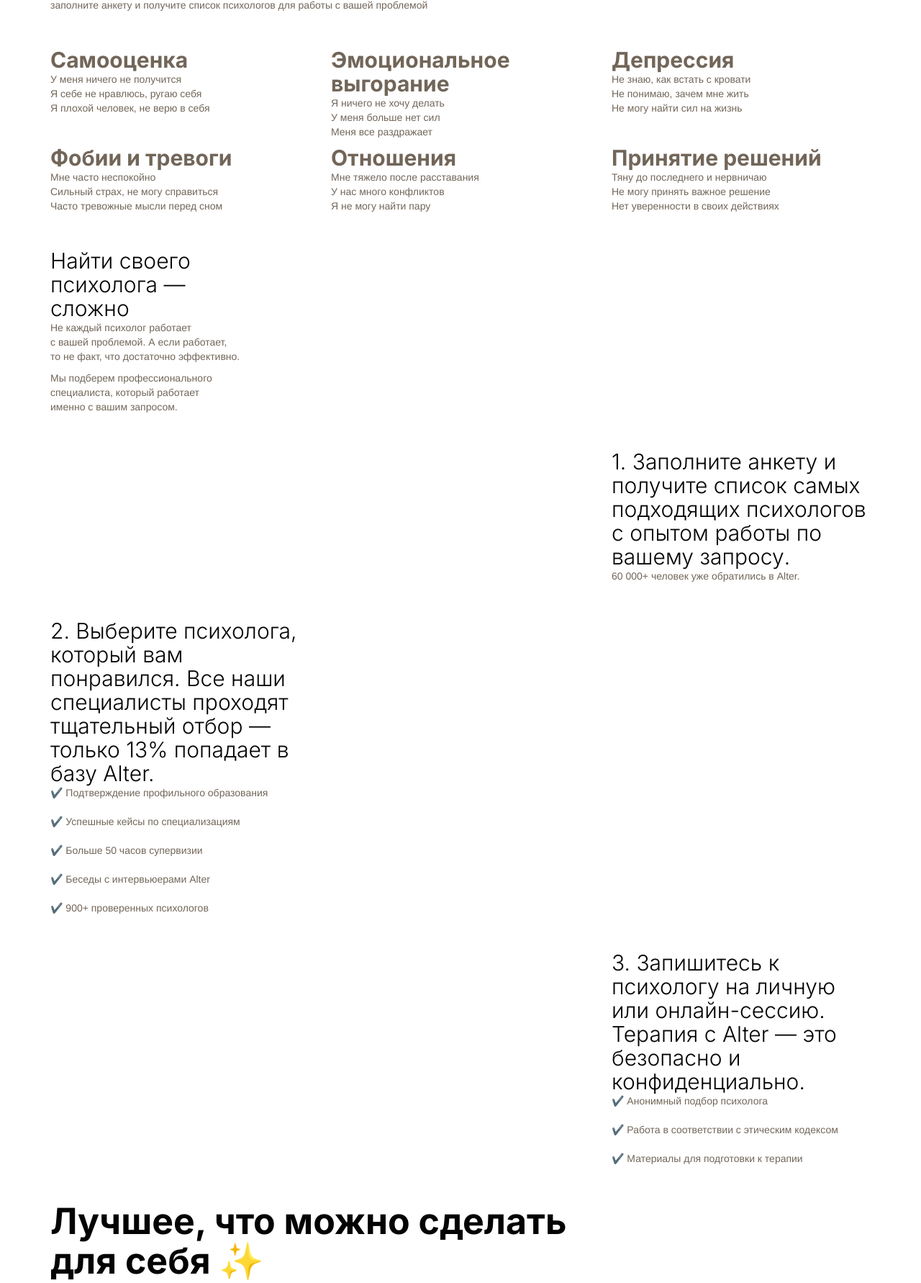
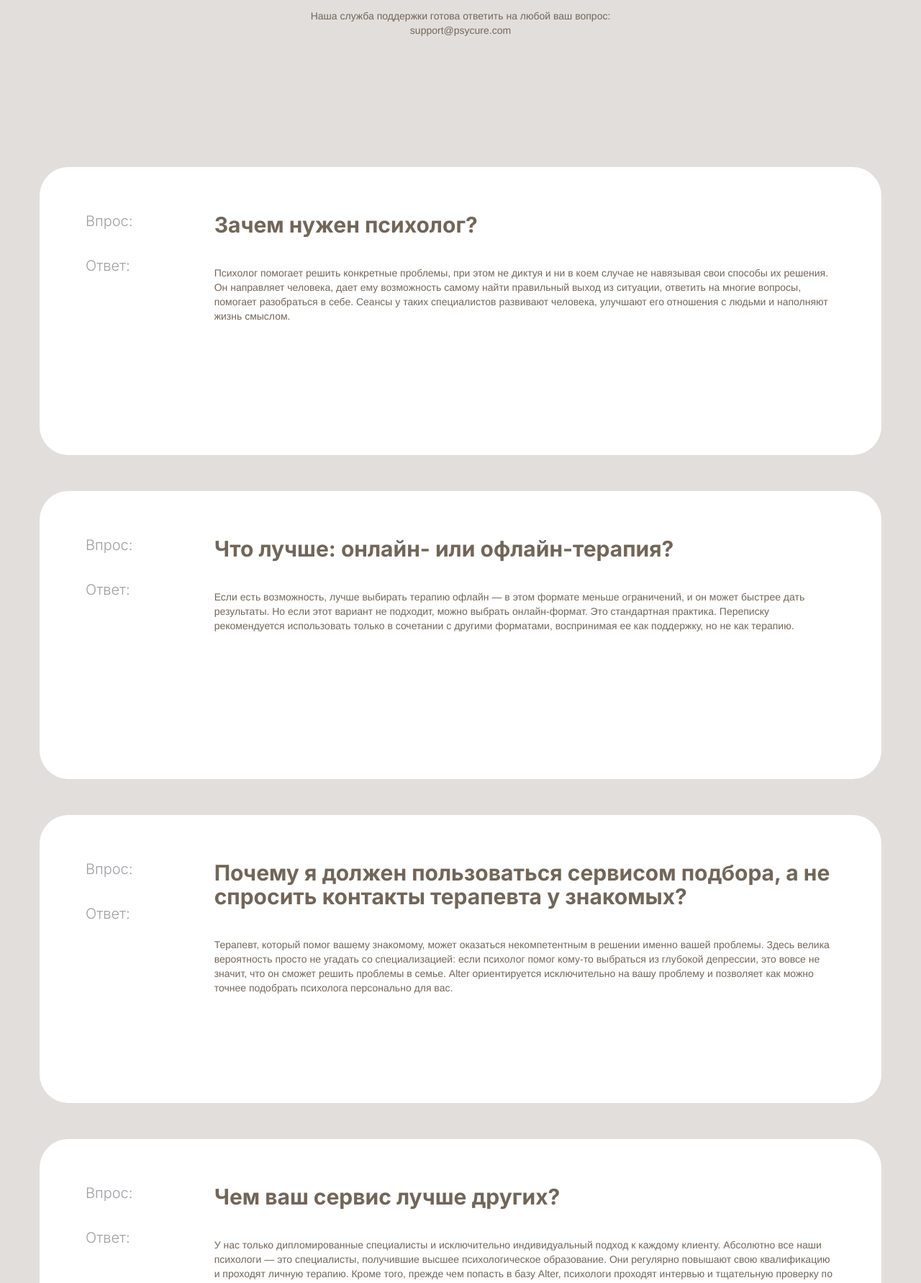
Before and after one commit to k0zhanova/project2023, a plain HTML site: page questions.html in a window 1280 px wide. Shown: the part 225-2007 px from the top of the page at 72% size. Drawn offline with nearby package versions, Linux system fonts and the light colour scheme.

Commit message:
Update questions.html

```diff
--- a/questions.html
+++ b/questions.html
@@ -13,6 +13,10 @@
     <!-- Последняя компиляция и сжатый JavaScript -->
     <script src="https://maxcdn.bootstrapcdn.com/bootstrap/3.3.7/js/bootstrap.min.js" integrity="sha384-Tc5IQib027qvyjSMfHjOMaLkfuWVxZxUPnCJA7l2mCWNIpG9mGCD8wGNIcPD7Txa" crossorigin="anonymous"></script>
 
+    <script src="https://code.jquery.com/jquery-3.3.1.slim.min.js" integrity="sha384-q8i/X+965DzO0rT7abK41JStQIAqVgRVzpbzo5smXKp4YfRvH+8abtTE1Pi6jizo" crossorigin="anonymous"></script>
+    <script src="https://cdnjs.cloudflare.com/ajax/libs/popper.js/1.14.7/umd/popper.min.js" integrity="sha384-UO2eT0CpHqdSJQ6hJty5KVphtPhzWj9WO1clHTMGa3JDZwrnQq4sF86dIHNDz0W1" crossorigin="anonymous"></script>
+    <script src="https://stackpath.bootstrapcdn.com/bootstrap/4.3.1/js/bootstrap.min.js" integrity="sha384-JjSmVgyd0p3pXB1rRibZUAYoIIy6OrQ6VrjIEaFf/nJGzIxFDsf4x0xIM+B07jRM" crossorigin="anonymous"></script>
+
     <link rel="preconnect" href="https://fonts.googleapis.com">
     <link rel="preconnect" href="https://fonts.gstatic.com" crossorigin>
     <link href="https://fonts.googleapis.com/css2?family=Inter:wght@100;200;300;400;500;600;700;800;900&display=swap" rel="stylesheet">
@@ -20,6 +24,15 @@
     <link rel="stylesheet" href="styles/style.css">
 
   </head>
+
+
+
+  <style>
+    body{
+        background: #e2dedb;
+    }
+  </style>
+
 <body>
 
   <nav class="navbar navbar-default" role="navigation">
@@ -31,7 +44,7 @@
           <span class="icon-bar"></span>
           <span class="icon-bar"></span>
         </button>
-        <a class="navbar-brand" href="#">CURE</a>
+        <a class="navbar-brand" href="index.html">CURE</a>
       </div>
       <div class="collapse navbar-collapse" id="bs-example-navbar-collapse-1">
         <ul class="nav navbar-nav navbar-right">
@@ -39,8 +52,8 @@
           <li class="dropdown">
             <a href="#" class="dropdown-toggle" data-toggle="dropdown">О НАС <span class="caret"></span></a>
             <ul class="dropdown-menu" role="menu">
-              <li><a href="about.html">Наши контакты</a></li>
-              <li><a href="about.html">Наша команда</a></li>
+              <li><a href="contact.html">Наши контакты</a></li>
+              <li><a href="comand.html">Наша команда</a></li>
             </ul>
           </li>
           <li class=""><a href="price.html">ЦЕНЫ</a></li>
@@ -57,137 +70,102 @@
   <br>
   <br>
 
+  <center>
   <div class="container">
     <div class="row">
       <div class="col-md-12">
-        <h1>Подберите психолога,<br>который вас поймет</h1>
-        <p>заполните анкету и получите список психологов для работы с вашей проблемой</p>
+        <h1>Частые вопросы</h1>
       </div>
     </div>
   </div>
 
+  <div class="container block2">
+    <div class="row">
+      <div class="col-md-12">
+        <p> Наша служба поддержки готова ответить на любой ваш вопрос: <br> support@psycure.com</p>
+      </div>
+    </div>
+  </div>
+</center>
+
 <br>
 <br>
 
-  <div class="container">
+<div class="container block3">
   <div class="row">
-      <div class="col-md-4">
-        <h3>Самооценка</h3>
-        <p>У меня ничего не получится<br>Я себе не нравлюсь, ругаю себя<br>Я плохой человек, не верю в себя</p>
+    <div class="col-md-2 ">
+      <h2>Впрос:</h2> <br><br>
+      <h2>Ответ:</h2>
     </div>
-      <div class="col-md-4">
-        <h3>Эмоциональное выгорание</h3>
-        <p>Я ничего не хочу делать<br>У меня больше нет сил<br>Меня все раздражает</p>
-      </div>
-      <div class="col-md-4">
-        <h3>Депрессия</h3>
-        <p>Не знаю, как встать с кровати<br>Не понимаю, зачем мне жить<br>Не могу найти сил на жизнь</p>
+    <div class="col-md-10">
+      <h3>Зачем нужен психолог?</h3>   <br><br>
+      <p> Психолог помогает решить конкретные проблемы, при этом не диктуя и ни в коем случае не навязывая свои способы их решения. Он направляет человека, дает ему возможность самому найти правильный выход из ситуации, ответить на многие вопросы, помогает разобраться в себе. Сеансы у таких специалистов развивают человека, улучшают его отношения с людьми и наполняют жизнь смыслом.</p>
     </div>
   </div>
 </div>
 
-  <div class="container">
+<div class="container block3">
   <div class="row">
-      <div class="col-md-4">
-        <h3>Фобии и тревоги</h3>
-        <p>Мне часто неспокойно<br>Сильный страх, не могу справиться<br>Часто тревожные мысли перед сном</p>
+    <div class="col-md-2 ">
+      <h2>Впрос:</h2> <br><br>
+      <h2>Ответ:</h2>
     </div>
-      <div class="col-md-4">
-        <h3>Отношения</h3>
-        <p>Мне тяжело после расставания<br>У нас много конфликтов<br>Я не могу найти пару</p>
-      </div>
-      <div class="col-md-4">
-        <h3>Принятие решений</h3>
-        <p>Тяну до последнего и нервничаю<br>Не могу принять важное решение<br>Нет уверенности в своих действиях</p>
+    <div class="col-md-10">
+      <h3>Что лучше: онлайн- или офлайн-терапия?</h3><br><br>
+      <p>Если есть возможность, лучше выбирать терапию офлайн — в этом формате меньше ограничений, и он может быстрее дать результаты. Но если этот вариант не подходит, можно выбрать онлайн-формат. Это стандартная практика. Переписку рекомендуется использовать только в сочетании с другими форматами, воспринимая ее как поддержку, но не как терапию.</p>
     </div>
   </div>
 </div>
 
-  <br>
-  <br>
-
-  <div class="container">
+<div class="container block3">
   <div class="row">
-      <div class="col-md-4">
-        <h2>Найти своего<br>психолога —<br>сложно</h2>
-        <p>Не каждый психолог работает <br> с вашей проблемой. А если работает,<br>то не факт, что достаточно эффективно.</p>
-        <p>Мы подберем профессионального <br>специалиста, который работает <br>именно с вашим запросом.</p>
+    <div class="col-md-2 ">
+      <h2>Впрос:</h2> <br><br>
+      <h2>Ответ:</h2>
     </div>
-      <div class="col-md-8">
-        <img>
+    <div class="col-md-10">
+      <h3>Почему я должен пользоваться сервисом подбора, а не спросить контакты терапевта у знакомых?</h3><br><br>
+      <p>Терапевт, который помог вашему знакомому, может оказаться некомпетентным в решении именно вашей проблемы. Здесь велика вероятность просто не угадать со специализацией: если психолог помог кому-то выбраться из глубокой депрессии, это вовсе не значит, что он сможет решить проблемы в семье. Alter ориентируется исключительно на вашу проблему и позволяет как можно точнее подобрать психолога персонально для вас.</p>
     </div>
   </div>
 </div>
 
-  <br>
-  <br>
-
-  <div class="container">
+<div class="container block3">
   <div class="row">
-      <div class="col-md-8">
-        <img>
+    <div class="col-md-2 ">
+      <h2>Впрос:</h2> <br><br>
+      <h2>Ответ:</h2>
     </div>
-      <div class="col-md-4">
-        <h2>1. Заполните анкету
-          и получите список
-          самых подходящих
-          психологов с опытом
-          работы по вашему запросу.</h2>
-        <p>60 000+ человек уже обратились в Alter.</p>
+    <div class="col-md-10">
+      <h3>Чем ваш сервис лучше других?</h3><br><br>
+      <p>	У нас только дипломированные специалисты и исключительно индивидуальный подход к каждому клиенту. Абсолютно все наши психологи — это специалисты, получившие высшее психологическое образование. Они регулярно повышают свою квалификацию и проходят личную терапию. Кроме того, прежде чем попасть в базу Alter, психологи проходят интервью и тщательную проверку по тесту компетенций. Мы проверяем у кандидатов наличие всех качеств, которые нужно иметь специалисту для эффективной терапии. Обратившись в Alter, вы можете быть уверены: вас будут консультировать только профессионалы, а не те, кто закончил интенсивные курсы по психологии.</p>
     </div>
   </div>
 </div>
 
-  <br>
-  <br>
-
-  <div class="container">
+<div class="container  block3">
   <div class="row">
-      <div class="col-md-4">
-        <h2>2. Выберите психолога,
-          который вам понравился.
-          Все наши специалисты проходят
-          тщательный отбор — только 13%
-          попадает в базу Alter.</h2>
-        <p>✔️ Подтверждение профильного образования<br><br>
-          ✔️ Успешные кейсы по специализациям<br><br>
-          ✔️ Больше 50 часов супервизии<br><br>
-          ✔️ Беседы с интервьюерами Alter<br><br>
-          ✔️ 900+ проверенных психологов</p>
+    <div class="col-md-2 ">
+      <h2>Впрос:</h2> <br><br>
+      <h2>Ответ:</h2>
     </div>
-      <div class="col-md-8">
-        <img>
+    <div class="col-md-10">
+      <h3>Как вы подберете мне психолога?</h3><br><br>
+      <p>
+        Для того, чтобы мы подобрали психолога, вам необходимо заполнить анкету. С её помощью мы определяем, с чем вы хотите работать на терапии, и подбираем психологов, которые специализируются именно на таких запросах.</p>
     </div>
   </div>
 </div>
 
-  <br>
-  <br>
-
-  <div class="container">
+<div class="container block3">
   <div class="row">
-      <div class="col-md-8">
-        <img>
+    <div class="col-md-2 ">
+      <h2>Впрос:</h2> <br><br>
+      <h2>Ответ:</h2>
     </div>
-      <div class="col-md-4">
-        <h2>3. Запишитесь к психологу
-          на личную или онлайн-сессию.
-          Терапия с Alter — это безопасно
-          и конфиденциально.</h2>
-        <p>✔️ Анонимный подбор психолога<br><br>
-          ✔️ Работа в соответствии с этическим кодексом<br><br>
-          ✔️ Материалы для подготовки к терапии</p>
-      </div>
-    </div>
-  </div>
-
-  <br>
-  <br>
-
-  <div class="container">
-    <div class="row">
-      <div class="col-md-12">
-        <h1>Лучшее, что можно сделать<br>для себя ✨</h1>
+    <div class="col-md-10">
+      <h3>Как вы отбираете психологов в базу?</h3><br><br>
+      <p>	Всем психологам, которые хотят попасть в базу Alter, мы выдвигаем определенные требования. Во-первых, у них должен быть документ об окончании профильного высшего учебного заведения и об окончании длительного терапевтического образовании (ориентировочно 500 часов). Во-вторых, они обязаны успешно пройти тест на профессиональную компетентность и интервью. В-третьих, психологи сами должны проходить личную терапию и супервизию. И, наконец, у каждого кандидата должны быть рекомендации от коллег. Психолог не попадает в базу сервиса Alter, если хотя бы один из этих пунктов не выполнен. На данный момент в нашей базе более 1000 психологов.</p>
     </div>
   </div>
 </div>
@@ -196,10 +174,17 @@
   <br>
   <br>
 
+
+
+  <br>
+  <br>
+  <br>
+  <hr>
+
 	<div class="container" class="footer">
     <div class="row">
       <div class="col-md-4">
-        <p class="">г. Ростов-на-Дону, ул. Соколова, 147</p>
+        <p class="">г.Ростов-на-Дону, Ворошиловский пр. 46/176</p>
       </div>
       <div class="col-md-4">
         <p class="">8(999)-555-55-55</p>
@@ -220,5 +205,7 @@
     </div>
 	</div>
 
+
+
 </body>
 </html>
```
Lines whose indentation alone changed are shown as unchanged.
